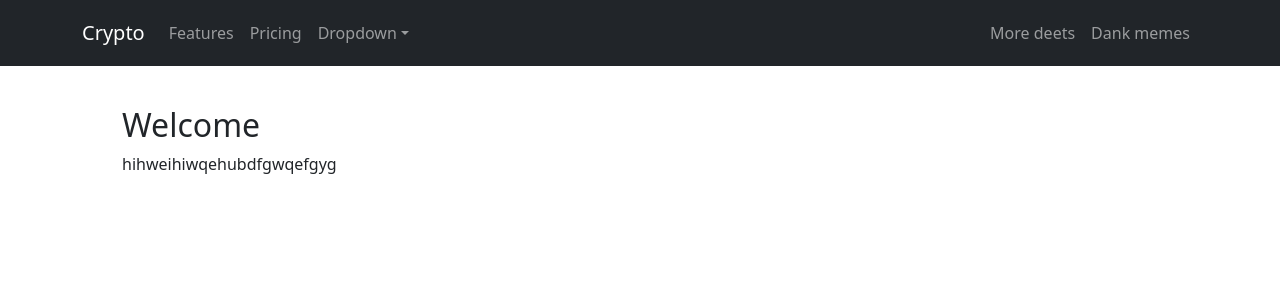
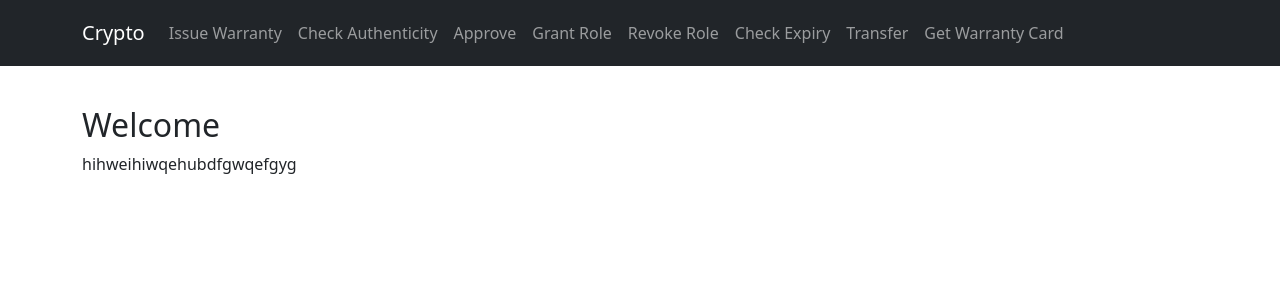
Before and after one commit to kunalchhabra37/Warranty-Card-NFT, a React (Vite) app in the folder client/: page / in a window 1280 px wide. Shown: the top 300 px of the page. Built offline with nearby package versions, Linux system fonts and the light colour scheme.

Commit message:
navbar corrections

```diff
--- a/client/src/App.css
+++ b/client/src/App.css
@@ -8,3 +8,6 @@
 .form-style{
   padding-left:40px;
 }
+.navBar{
+  align-items: right;
+}
--- a/client/src/App.jsx
+++ b/client/src/App.jsx
@@ -17,8 +17,6 @@ function App() {
       <NavBar />
       <div className="container main-page">
         <div className="row">
-
-          <div className="col-md-6">
             <div className="form-style">
               <BrowserRouter>
                 <Routes>
@@ -31,10 +29,8 @@ function App() {
                   <Route path="check-expiry" element={<CheckExpiry />}></Route>
                   <Route path="transfer" element={<SafeTrasferFrom />}></Route>
                   <Route path="get-warranty-card" element={<GetNFT />}></Route>
-
                 </Routes>
               </BrowserRouter>
-              </div>
           </div>
         </div>
       </div>
--- a/client/src/components/Navbar.jsx
+++ b/client/src/components/Navbar.jsx
@@ -10,26 +10,15 @@ function NavBar() {
         <Navbar.Brand href="#home">Crypto</Navbar.Brand>
         <Navbar.Toggle aria-controls="responsive-navbar-nav" />
         <Navbar.Collapse id="responsive-navbar-nav">
-          <Nav className="me-auto">
-            <Nav.Link href="#features">Features</Nav.Link>
-            <Nav.Link href="#pricing">Pricing</Nav.Link>
-            <NavDropdown title="Dropdown" id="collasible-nav-dropdown">
-              <NavDropdown.Item href="#action/3.1">Action</NavDropdown.Item>
-              <NavDropdown.Item href="#action/3.2">
-                Another action
-              </NavDropdown.Item>
-              <NavDropdown.Item href="#action/3.3">Something</NavDropdown.Item>
-              <NavDropdown.Divider />
-              <NavDropdown.Item href="#action/3.4">
-                Separated link
-              </NavDropdown.Item>
-            </NavDropdown>
-          </Nav>
           <Nav>
-            <Nav.Link href="#deets">More deets</Nav.Link>
-            <Nav.Link eventKey={2} href="#memes">
-              Dank memes
-            </Nav.Link>
+            <Nav.Link href="/issue-warranty">Issue Warranty</Nav.Link>
+            <Nav.Link href="/check-authenticity">Check Authenticity</Nav.Link>
+            <Nav.Link href="/approve">Approve</Nav.Link>
+            <Nav.Link href="/grant-role">Grant Role</Nav.Link>
+            <Nav.Link href="/revoke-role">Revoke Role</Nav.Link>
+            <Nav.Link href="/check-expiry">Check Expiry</Nav.Link>
+            <Nav.Link href="/transfer">Transfer</Nav.Link>
+            <Nav.Link href="/get-warranty-card">Get Warranty Card</Nav.Link>
           </Nav>
         </Navbar.Collapse>
       </Container>
```
